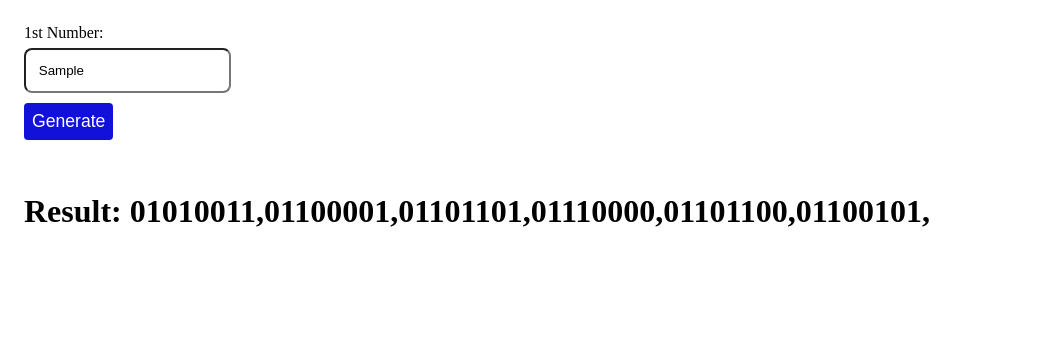
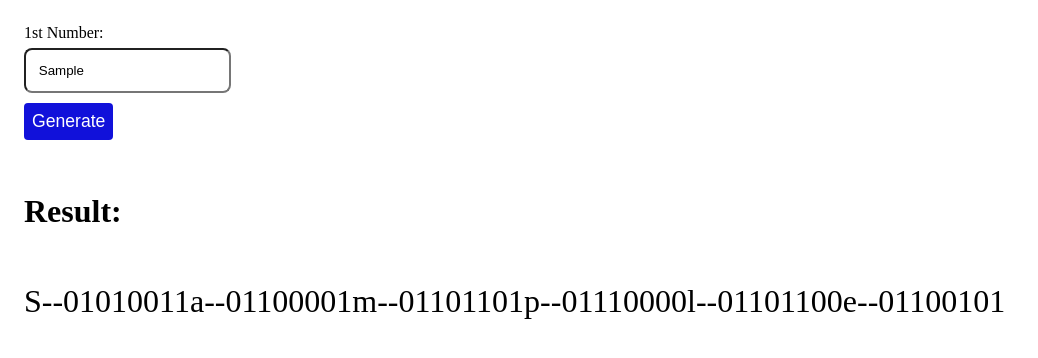
Before and after one commit to NAJIB-B/ASCII-NAME-CONVERT-NAJIB, a plain HTML site: page index.html in a window 1280 px wide. Both pictures are taken after typing "Sample" into the empty fields and a click on the button "Generate". Shown: the whole page, without its empty margins (0-1038 px from the left). Drawn offline with Linux system fonts and the light colour scheme.

Commit message:
initial commit

```diff
--- a/index.html
+++ b/index.html
@@ -13,7 +13,8 @@
         <input type="text" class="input"><br>
 
         <button class="generate">Generate</button><br>
-        <h5>Result: <span class="answer"></span></h5>
+        <h5>Result: </h5>
+        <span class="answer"></span>
     </div>
     <script src="index.js"></script>
 </body>
--- a/index.js
+++ b/index.js
@@ -6,7 +6,8 @@ const answer = document.querySelector(".answer");
 let answerValue = ''
 const convert =(value)=>{
    for(let i =0; i < value.length; i++){
-      answerValue += `0${value[i].charCodeAt(0).toString(2)},`
+      answerValue += `${value[i]}--0${value[i].charCodeAt(0).toString(2)}`
+
    }
    answer.innerHTML = answerValue
 }
@@ -19,6 +20,13 @@ const validateInputs=()=>{
 
    const value = userInput.value
 
+   let letters = /^[A-Za-z]+$/;
+
+   if(!value.match(letters))
+   {
+      alert("please  input only letters")
+    return
+   }
 
   convert(value)
 }
```
